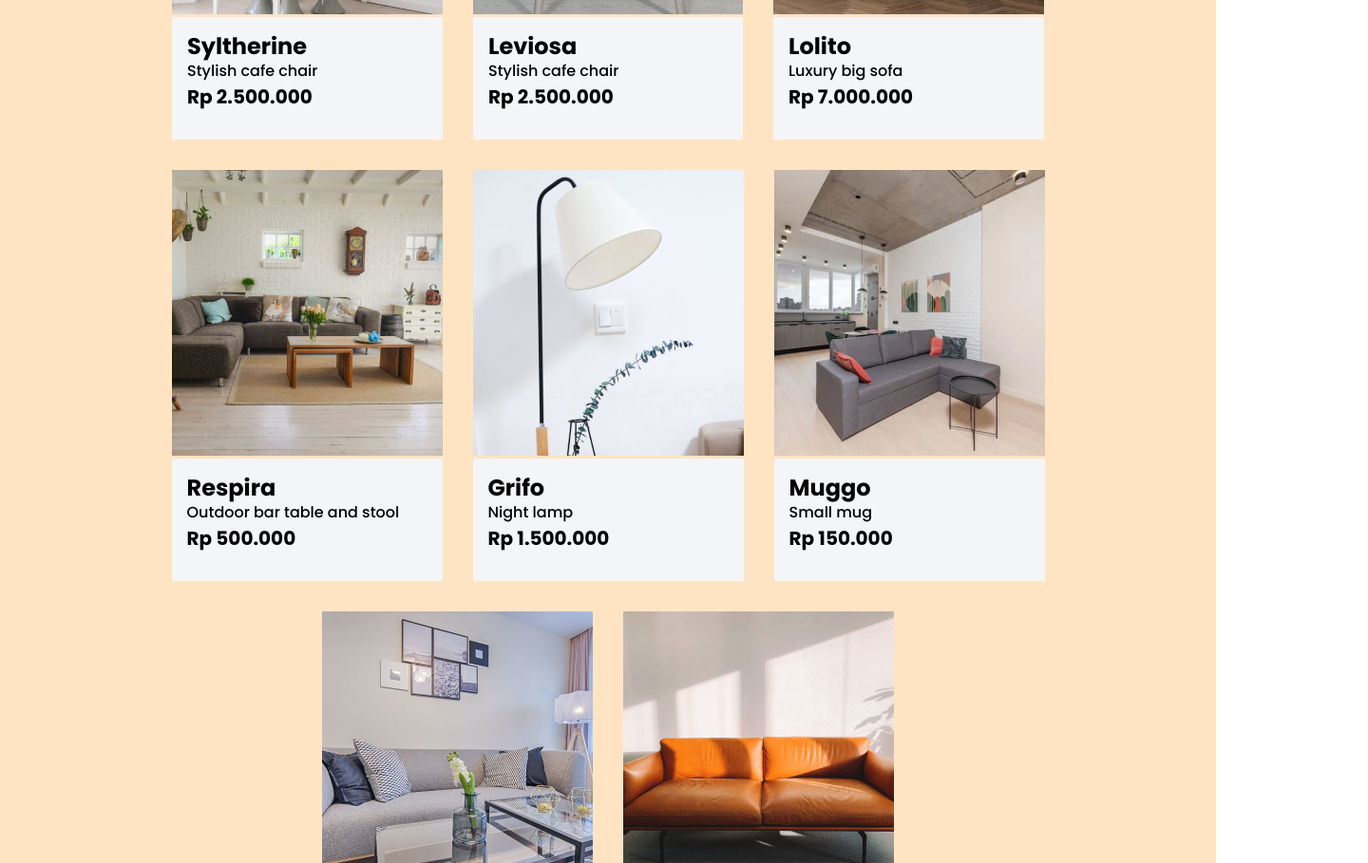
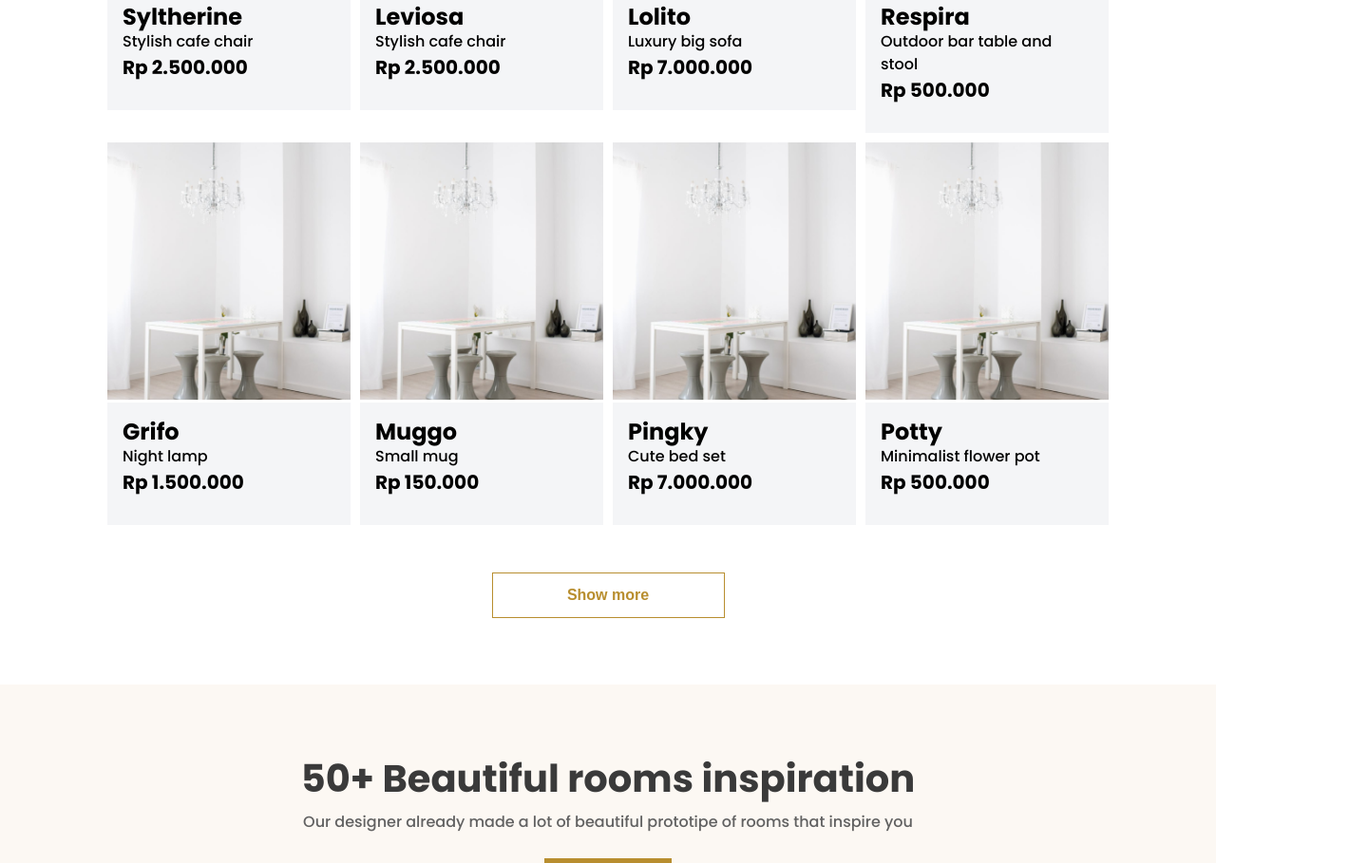
Before and after one commit to Bigfatcoder/Project, a plain HTML site: page pages/Home.html in a window 1280 px wide. Shown: the part 1891-2800 px from the top of the page at 95% size, 1440 px wide, since content can reach past the window. Drawn offline with Linux system fonts and the light colour scheme.

Commit message:
them noi dung theRange;Product;Slider;foresee

```diff
--- a/assets/Css/Home.css
+++ b/assets/Css/Home.css
@@ -20,7 +20,7 @@
     font-family: "Poppins";
   }
 .header{
-    background-color: aqua;
+    background-color: #FFFFFF;
     height: 100px;
 }
 .header_wrapper{
@@ -65,7 +65,7 @@ text-decoration: none;
   background-size: 100%;
 }
 .banner-box{
-  border: solid black 1px;
+  background-color: #FFF3E3;
   width: 643px;
   height: 443px;
   margin-top: 60px;
@@ -132,15 +132,9 @@ font-weight: 700;
  border:none;
  outline: none;
 }
-
-.main{
-  background-color:bisque;
-}
-
 .theRange-title{
   text-align: center;
   color: var(--font-color, #333);
-font-family: Poppins;
 font-size: 32px;
 font-style: normal;
 font-weight: 700;
@@ -151,7 +145,6 @@ line-height: normal;
   text-align: center;
   color: var(--font-color-1, #666);
 text-align: center;
-font-family: Poppins;
 font-size: 20px;
 font-style: normal;
 font-weight: 400;
@@ -161,7 +154,7 @@ margin-bottom: 50px;
 
 .theRange-list{
   display: flex;
-  justify-content: space-between;
+  justify-content: space-around;
 }
 
 .theRange-items-link{
@@ -184,10 +177,10 @@ font-weight: 700;
 line-height: normal;
 }
 .products-list{
-  display: flex;
-  gap: 32px;
-  justify-content: center;
-  flex-wrap: wrap;
+  display: grid;
+  grid-template-columns: repeat(4, 1fr);
+  grid-template-rows: repeat(2, auto);
+  gap: 10px;
 }
 .products-content{
   padding: 16px 20px 30px 16px ;
@@ -217,9 +210,10 @@ line-height: 30px;
 letter-spacing: 0em;
 text-align: left;
 }
-.post-products{
+.post-products {
   display: flex;
   justify-content: center;
+  padding-bottom: 70px;
 }
 .Ex-products{
 width: 245px;
@@ -237,22 +231,29 @@ text-align: center;
 color: #B88E2F;
 }
 .slider-wrapper{
-  width: 1440px;
-  height: 670px;
-  top: 2763px;
+  background-color: #fcf8f3;
+  padding: 75px 112px;
+  display: flex;
+  justify-content: center;
+  align-items: center;
+  flex-direction: column;
 }
-.slider-left{
-  width: 422px;
-height: 151px;
-top: 2986px;
-left: 100px;
+.slider-button{
+  padding: 12px 16px;
+  background-color: #B88E2F;
+  font-size: 16px;
+  font-weight: 600;
+  line-height: 24px;
+  border: none;
+  outline: none;
+  color: #ffffff;
+  margin-top: 26px;
 }
 .slider-title{
 font-size: 40px;
 font-weight: 700;
 line-height: 48px;
 letter-spacing: 0em;
-
 color: #3A3A3A;
 }
 .slider-subtitle{
@@ -261,4 +262,25 @@ font-weight: 500;
 line-height: 24px;
 letter-spacing: 0em;
 color: #616161;
+margin-top: 10px;
 }
+/* Foresee */
+.foresee-wrapper{
+  display: flex;
+  flex-direction: column;
+  padding-bottom: 75px;
+}
+.foresee-subtitle{
+  margin-top: 75px;
+  text-align: center;
+  font-size: 20px;
+  font-weight: 600;
+  line-height: 30px;
+}
+.foresee-title{
+  color: var(--Color-Gray-1, #3A3A3A);
+  text-align: center;
+  font-size: 40px;
+  font-weight: 700;
+  line-height: 48px;
+}
--- /dev/null
+++ b/assets/js/Test.json
@@ -0,0 +1,58 @@
+[
+  {
+    "id": 1,
+    "image": "../assets/img/body/image 1.png",
+    "name": "Syltherine",
+    "description": "Stylish cafe chair",
+    "price": 2500000
+  },
+  {
+    "id": 2,
+    "image": "../assets/img/body/image 2.png",
+    "name": "Leviosa",
+    "description": "Stylish cafe chair",
+    "price": 2500000
+  },
+  {
+    "id": 3,
+    "image": "../assets/img/body/image 3.jpg",
+    "name": "Lolito",
+    "description": "Luxury big sofa",
+    "price": 7000000
+  },
+  {
+    "id": 4,
+    "image": "../assets/img/body/image 4.jpg",
+    "name": "Respira",
+    "description": "Outdoor bar table and stool",
+    "price": 500000
+  },
+  {
+    "id": 5,
+    "image": "../assets/img/body/image 5.jpg",
+    "name": "Grifo",
+    "description": "Night lamp",
+    "price": 1500000
+  },
+  {
+    "id": 6,
+    "image": "../assets/img/body/image 6.jpg",
+    "name": "Muggo",
+    "description": "Small mug",
+    "price": 150000
+  },
+  {
+    "id": 7,
+    "image": "../assets/img/body/image 7.jpg",
+    "name": "Pingky",
+    "description": "Cute bed set",
+    "price": 7000000
+  },
+  {
+    "id": 8,
+    "image": "../assets/img/body/image 8.jpg",
+    "name": "Potty",
+    "description": "Minimalist flower pot",
+    "price": 500000
+  }
+]
--- /dev/null
+++ b/assets/js/index.js
@@ -0,0 +1,22 @@
+const productlist = document.getElementById("js_product");
+console.log(productlist); //Kiem tra xem da lay duoc the productlist hay chua
+
+fetch("../assets/js/Test.json")
+  .then((res) => res.json())
+  .then((json) => {
+
+    console.log(json); //Kiem tra xem da co du lieu chua
+    json.map((product) =>{
+        productlist.innerHTML+=`<div class="products">
+        <img src="../assets/img/body/image 1.png" alt="" style="width: 100%;">
+        <div class="products-content">
+            <p class="products-name">${product.name}</p>
+            <p class="products-desc">${product.description}</p>
+            <p class="products-price">Rp ${product.price.toLocaleString("vi-VN")}</p>
+        </div>
+   </div>`
+    })
+}
+
+
+  );
--- a/pages/Home.html
+++ b/pages/Home.html
@@ -119,115 +119,38 @@
         <div class="Our-products">
             <p class="Our-products-title">Our products</p>
             <div class=" wrapper products-wrapper">
-             <div class="products-list">
-
-                <div class="products">
-                    <img src="../assets/img/body/image 1.jpg" alt="">
-                    <div class="products-content">
-                        <p class="products-name">Syltherine</p>
-                        <p class="products-desc">Stylish cafe chair</p>
-                        <p class="products-price">Rp 2.500.000</p>
-                    </div>
-
-               </div>
-               <div class="products">
-                    <img src="../assets/img/body/image 2.png" alt="">
-                    <div class="products-content">
-                        <p class="products-name">Leviosa</p>
-                        <p class="products-desc">Stylish cafe chair</p>
-                        <p class="products-price">Rp 2.500.000</p>
-                    </div>
-                </a>
-               </div>
-               <div class="products">
-                    <img src="../assets/img/body/image 3.jpg" alt="">
-                    <div class="products-content">
-                    <p class="products-name">Lolito</p>
-                    <p class="products-desc">Luxury big sofa</p>
-                    <p class="products-price">Rp 7.000.000</p>
-                    </div>
-                </a>
-               </div>
-               <div class="products">
-                    <img src="../assets/img/body/image 4.jpg" alt="">
-                    <div class="products-content">
-                        <p class="products-name">Respira</p>
-                        <p class="products-desc">Outdoor bar table and stool</p>
-                        <p class="products-price">Rp 500.000</p>
-                    </div>
+                <div class="products-list" id="js_product">
+                  <!-- Su dung javascript de hien thi du lieu -->
 
 
-
-                </a>
-               </div>
-               <div class="products">
-                    <img src="../assets/img/body/image 9.jpg" alt="">
-                    <div class="products-content">
-                        <p class="products-name">Grifo</p>
-                        <p class="products-desc">Night lamp</p>
-                        <p class="products-price">Rp 1.500.000</p>
-                    </div>
-
-
-
-                </a>
-               </div>
-               <div class="products">
-                    <img src="../assets/img/body/image 6.jpg" alt="">
-                    <div class="products-content">
-                    <p class="products-name">Muggo</p>
-                    <p class="products-desc">Small mug</p>
-                    <p class="products-price">Rp 150.000</p>
-                    </div>
-
-
-
-                </a>
-               </div>
-               <div class="products">
-                    <img src="../assets/img/body/image 7.jpg" alt="">
-                    <div class="products-content">
-                        <p class="products-name">Pingky</p>
-                    <p class="products-desc">Cute bed set</p>
-                    <p class="products-price">Rp 7.000.000</p>
-                    </div>
-
-                </a>
-               </div>
-               <div class="products">
-                <img src="../assets/img/body/image 8.jpg" alt="">
-                <div class="products-content">
-                    <p class="products-name">Potty</p>
-                    <p class="products-desc">Minimalist flower pot</p>
-                    <p class="products-price">Rp 500.000</p>
-                </div>
-
-            </a>
-           </div>
-        </div>
                 </div>
             </div>
             <div class="post-products">
                 <button class="Ex-products">Show more</button>
             </div>
-
-        <div class="slider-wrapper">
-            <div class="slider-left">
-                <p class="slider-title">50+ Beautiful rooms inspiration</p>
-                <p class="slider-subtitle">Our designer already made a lot of beautiful prototipe of rooms that inspire you</p>
         </div>
 
 
-
-
-            <div class="slider-right">
+        <div class="slider">
+            <div class="slider-wrapper">
+                <p class="slider-title">50+ Beautiful rooms inspiration</p>
+                <p class="slider-subtitle">Our designer already made a lot of beautiful prototipe of rooms that inspire you</p>
+                <button class="slider-button">Explore more</button>
+            </div>
+        </div>
+        <div class="foresee-wrapper">
+            <p class="foresee-subtitle">Shape your set up with</p>
+            <p class="foresee-title">#FuniroFurnitue</p>
+            <img src="../assets/img/body/Foresee.png" alt="">
 
         </div>
     </div>
-        <div class="">
+    <footer id="footer">
+        <div class="row_1">
 
         </div>
-    </div>
-    <footer id="footer"></footer>
+    </footer>
+
 </body>
+<script src="../assets/js/index.js"></script>
 </html>
```
Also changed, not shown: assets/img/body/Foresee.png (added), assets/img/body/image 1.jpg (deleted), assets/img/body/image 1.png (added). Lines whose indentation alone changed are shown as unchanged.
